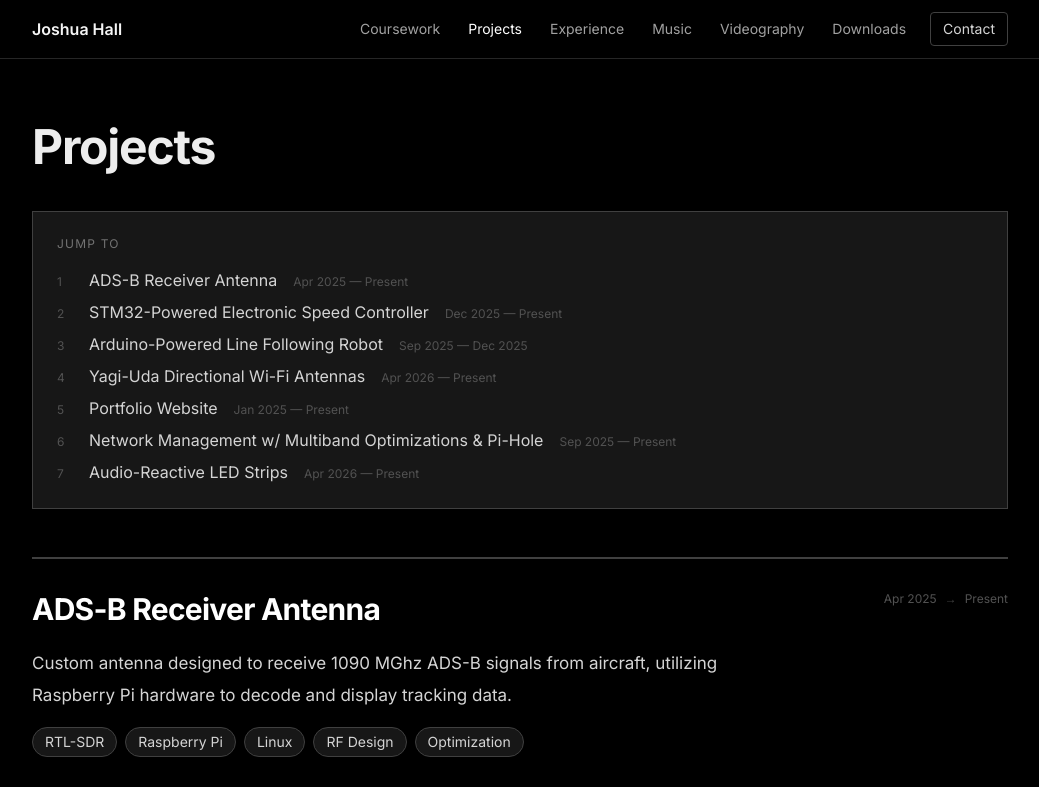
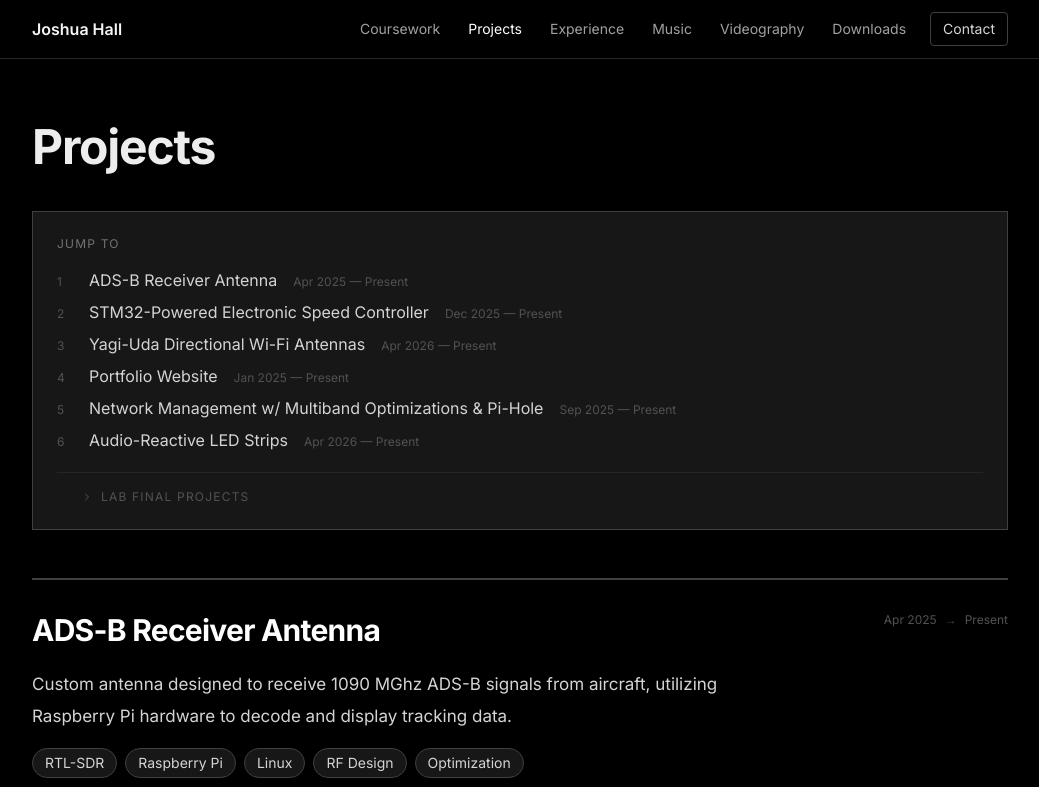
Before and after one commit to akimbomacintosh/portfolio, a Next.js app: page /projects in a window 1280 px wide. Shown: the top 787 px of the page, without its empty margins (120-1159 px from the left). Built offline with nearby package versions, Linux system fonts and the light colour scheme; grey boxes are pictures that could not be loaded.

Commit message:
updates projects page

```diff
--- a/app/projects/page.tsx
+++ b/app/projects/page.tsx
@@ -69,21 +69,6 @@ const projects: Project[] = [
     dateEnd: "Present",
   },
   {
-    id: "line-following-robot",
-    folder: "line-following-robot",
-    title: "Arduino-Powered Line Following Robot",
-    tagline: "An autonomous robot that follows a line using a custom photoresistor PCB sensor array and a PID control loop programmed via Arduino IDE",
-    images: [
-      "/images/projects/line-following-robot/IMG_4023.JPG",
-      "/images/projects/line-following-robot/IMG_4266 2.JPG",
-      "/images/projects/line-following-robot/IMG_4267 2.jpg",
-    ],
-    tags: ["Arduino", "PID Control", "PCB Design", "Soldering", "3D Printing"],
-    isGroupProject: true,
-    dateStart: "Sep 2025",
-    dateEnd: "Dec 2025",
-  },
-  {
     id: "yagi-uda-antenna",
     folder: "yagi-uda-antenna",
     title: "Yagi-Uda Directional Wi-Fi Antennas",
@@ -135,6 +120,50 @@ const projects: Project[] = [
     isGroupProject: false,
     dateStart: "Apr 2026",
     dateEnd: "Present",
+  },
+];
+
+type LabProject = {
+  id: string;
+  title: string;
+  courseCode: string;
+  description: string;
+  images: string[];
+  tags: string[];
+  dateEnd: string;
+};
+
+const labProjects: LabProject[] = [
+  {
+    id: "line-following-robot",
+    title: "Autonomous Line-Following Robot",
+    courseCode: "EE 201",
+    description: "An autonomous robot that follows a line using a custom photoresistor PCB sensor array and a PID control loop programmed via Arduino IDE. Built as a group final project.",
+    images: [
+      "/images/projects/line-following-robot/IMG_4023.JPG",
+      "/images/projects/line-following-robot/IMG_4266 2.JPG",
+      "/images/projects/line-following-robot/IMG_4267 2.jpg",
+    ],
+    tags: ["Arduino", "PID Control", "PCB Design", "Soldering", "3D Printing"],
+    dateEnd: "Dec 2025",
+  },
+  {
+    id: "tri-band-filter",
+    title: "Tri-Band Audio Filter",
+    courseCode: "EE 233",
+    description: "A multi-band active audio filter designed using op-amps and passive components, applying Laplace transform analysis for low-pass, band-pass, and high-pass filter stages.",
+    images: [],
+    tags: ["Filter Design", "Op-Amps", "Circuit Theory", "Laplace Transforms"],
+    dateEnd: "Mar 2026",
+  },
+  {
+    id: "ac-dc-converter",
+    title: "AC/DC Converter & Booster",
+    courseCode: "EE 331",
+    description: "An AC to DC rectifier circuit with a boost converter stage, designed and tested as a final lab project applying semiconductor device theory.",
+    images: [],
+    tags: ["Power Electronics", "Rectifier", "Boost Converter", "Semiconductors"],
+    dateEnd: "Jun 2026",
   },
 ];
 
@@ -237,6 +266,25 @@ export default function Projects() {
             </li>
           ))}
         </ol>
+
+        <details className="group mt-5 pt-4 border-t border-neutral-800">
+          <summary className="flex items-center gap-2 pl-6 mb-0 cursor-pointer list-none group-open:mb-3">
+            <svg className="w-3 h-3 text-neutral-600 transition-transform duration-200 group-open:rotate-90" fill="none" stroke="currentColor" strokeWidth="2" viewBox="0 0 24 24">
+              <path strokeLinecap="round" strokeLinejoin="round" d="M9 18l6-6-6-6" />
+            </svg>
+            <span className="text-xs uppercase tracking-widest text-neutral-600">Lab Final Projects</span>
+          </summary>
+          <div className="space-y-2">
+            {labProjects.map((p) => (
+              <div key={p.id} className="flex items-baseline gap-4 pl-8">
+                <span className="text-xs text-neutral-700 shrink-0 w-14">{p.courseCode}</span>
+                <a href={`#${p.id}`} className="text-neutral-500 hover:text-white hover:underline transition-colors text-sm">
+                  {p.title}
+                </a>
+              </div>
+            ))}
+          </div>
+        </details>
       </nav>
 
       {/* Project sections */}
@@ -297,6 +345,41 @@ export default function Projects() {
             </article>
           );
         })}
+      </div>
+
+      {/* Lab Final Projects */}
+      <div className="mt-32">
+        <div className="flex items-center gap-6 mb-16">
+          <div className="h-px flex-1 bg-neutral-800" />
+          <p className="text-xs uppercase tracking-widest text-neutral-500 shrink-0">Lab Final Projects — Academic Coursework</p>
+          <div className="h-px flex-1 bg-neutral-800" />
+        </div>
+        <div className="space-y-12">
+          {labProjects.map((p, i) => (
+            <article key={p.id} id={p.id} className={`scroll-mt-20 pt-8 ${i > 0 ? "border-t border-neutral-800" : ""}`}>
+              <div className="flex items-start justify-between gap-6">
+                <div>
+                  <span className="inline-block text-xs font-mono text-neutral-500 border border-neutral-800 px-2 py-0.5 mb-2">{p.courseCode}</span>
+                  <h2 className="text-2xl font-bold tracking-tight text-white">{p.title}</h2>
+                </div>
+                <span className="text-xs text-neutral-600 shrink-0 pt-1">{p.dateEnd}</span>
+              </div>
+              <p className="mt-4 text-neutral-400 leading-8 max-w-3xl">{p.description}</p>
+              <div className="mt-4 flex flex-wrap gap-2">
+                {p.tags.map((tag) => (
+                  <span key={tag} className="rounded-full border border-neutral-700 bg-neutral-900 px-3 py-1 text-sm text-neutral-300">
+                    {tag}
+                  </span>
+                ))}
+              </div>
+              {p.images.length > 0 && (
+                <div className="mt-6">
+                  <PhotoCollage images={p.images} />
+                </div>
+              )}
+            </article>
+          ))}
+        </div>
       </div>
     </main>
   );
```
